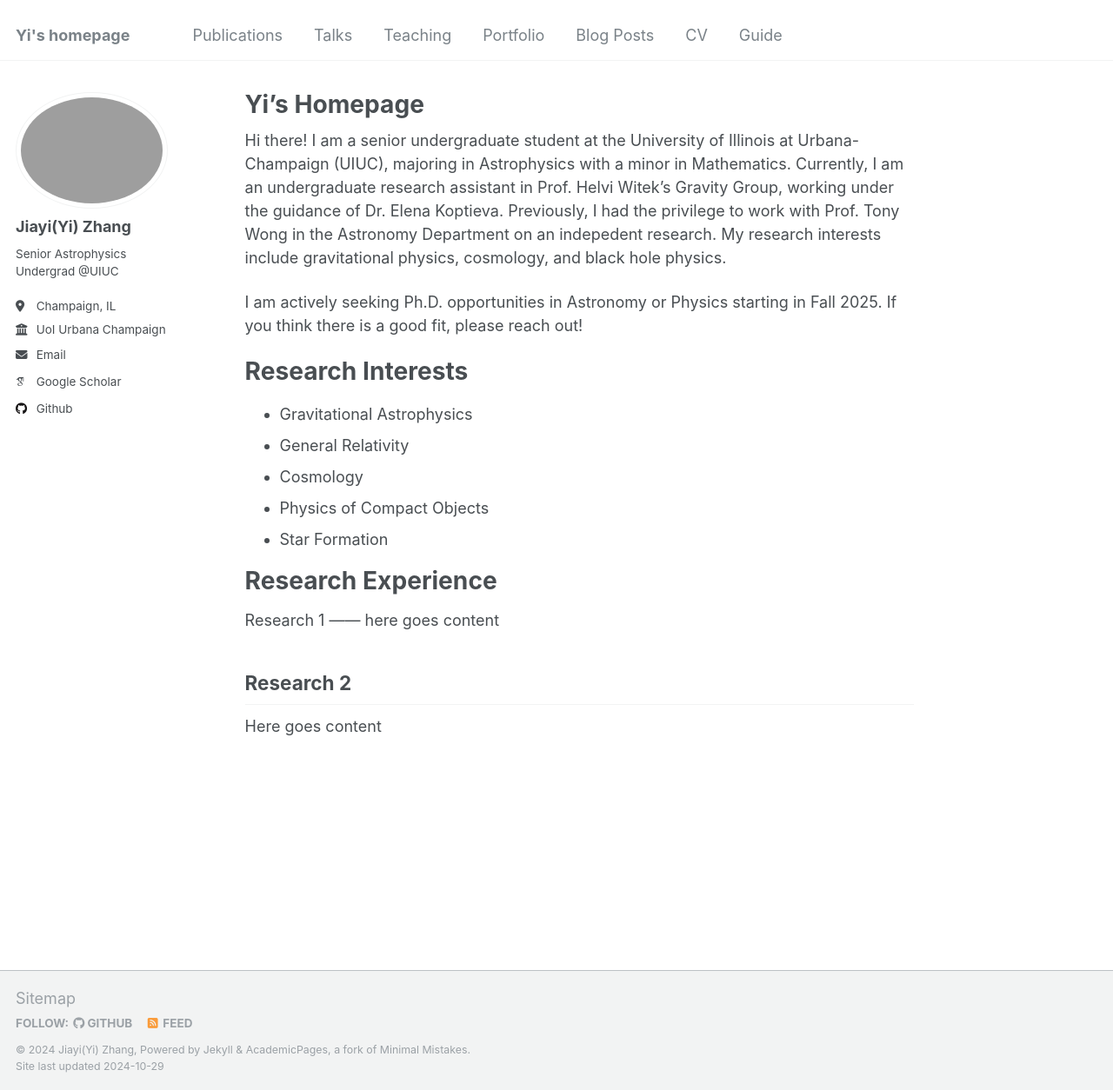
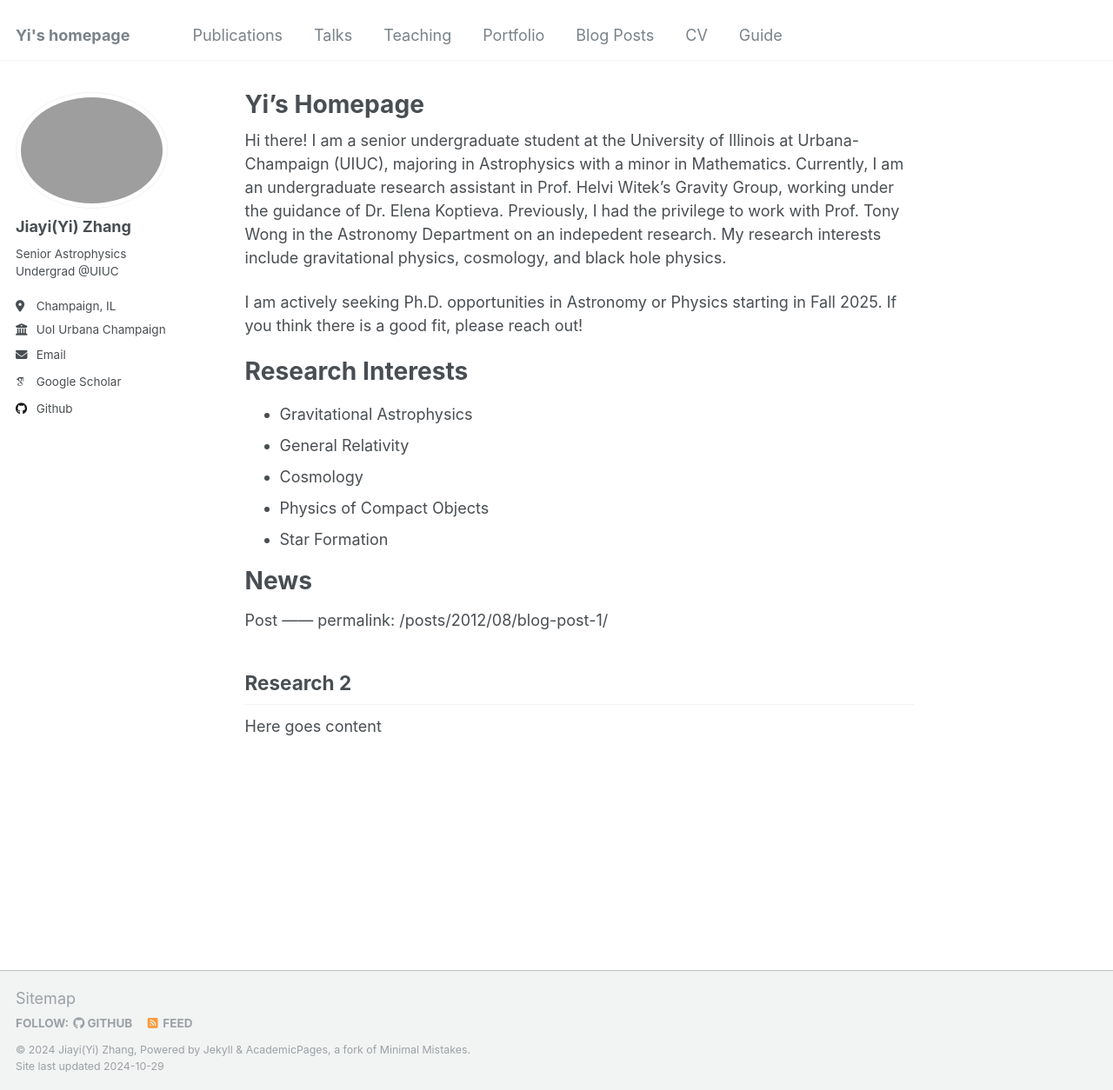
Before and after one commit to jz1225/jiayi, a Jekyll site: the page built from _pages/about.md, in a window 1280 px wide and 1254 px high. Shown: the whole window at 87% size. Built offline with Jekyll 4.4.1, drawn with Linux system fonts in a browser that asks for light colours; some web fonts are replaced.

Commit message:
Update about.md

```diff
--- a/_pages/about.md
+++ b/_pages/about.md
@@ -19,11 +19,11 @@ Research Interests
 - Physics of Compact Objects
 - Star Formation
 
-Research Experience
+News
 ======
-Research 1
+Post
 ------
-here goes content
+permalink: /posts/2012/08/blog-post-1/
 
 
 Research 2
```
